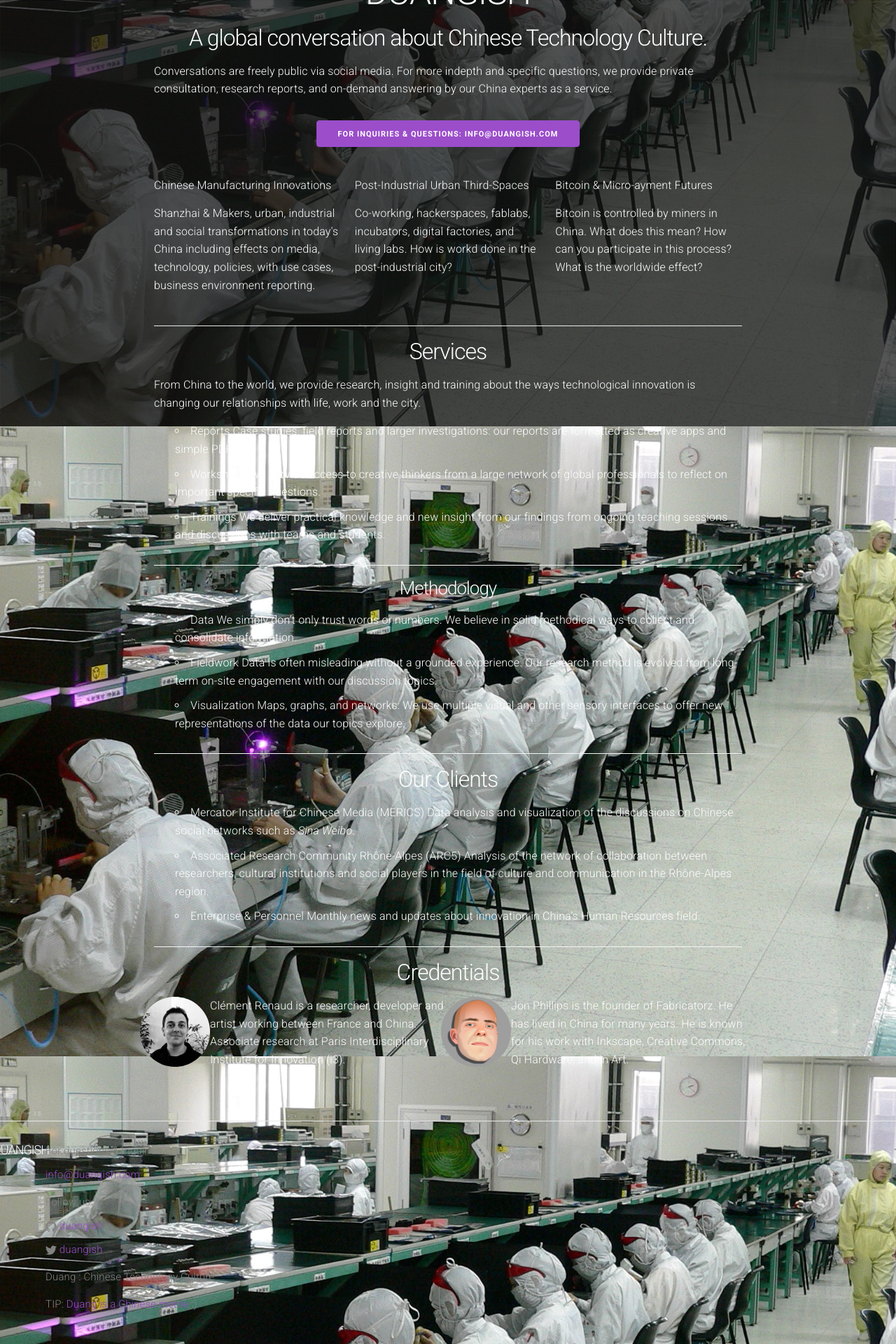
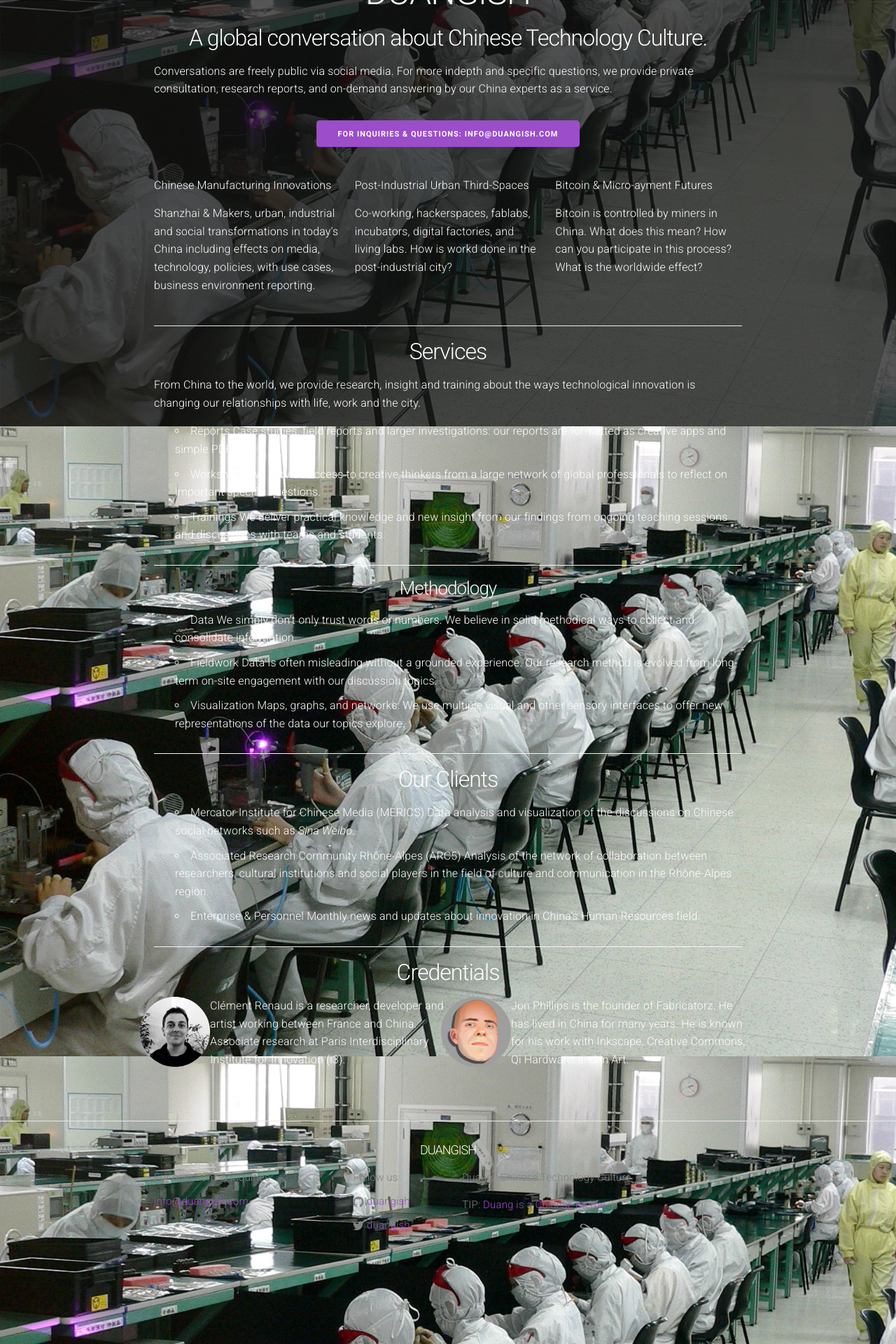
Before and after one commit to clemsos/duangish.github.io, a Jekyll site: the page built from index.md, in a window 1280 px wide. Shown: the part 291-2211 px from the top of the page at 70% size. Built offline with Jekyll 4.4.1, drawn with Linux system fonts in a browser that asks for light colours; nearby versions of some CDN libraries; grey boxes are pictures that could not be loaded.

Commit message:
back to three columns,
but they don't spread all the way acrross argggg

```diff
--- a/_includes/footer.html
+++ b/_includes/footer.html
@@ -1,17 +1,17 @@
 <footer class="site-footer">
-  <div class="row">
+  <div class="wrapper">
 
     <h2 class="footer-heading" style="text-transform: uppercase">{{ site.title }}</h2>
 
     <div class="footer-col-wrapper">
-      <div class="column">
+      <div class="footer-col  footer-col-1">
         <ul class="contact-list">
           <li><strong></strong>For questions & inquiries</strong></li>
           <li><a href="mailto:{{ site.email }}">{{ site.email }}</a></li>
         </ul>
       </div>
 
-      <div class="column">
+      <div class="footer-col  footer-col-2">
         <ul class="social-media-list">
           <li><strong></strong>Follow us</strong></li>
 
@@ -47,7 +47,7 @@
       </div>
 
 
-      <div class="column">
+      <div class="footer-col  footer-col-3">
         <p class="text">{{ site.description }}</p>
         <p class="text"><strong>TIP</strong>: <a href="https://en.wikipedia.org/wiki/Duang">Duang is a Chinese meme</a> :)</p>      </div>
     </div>
```
